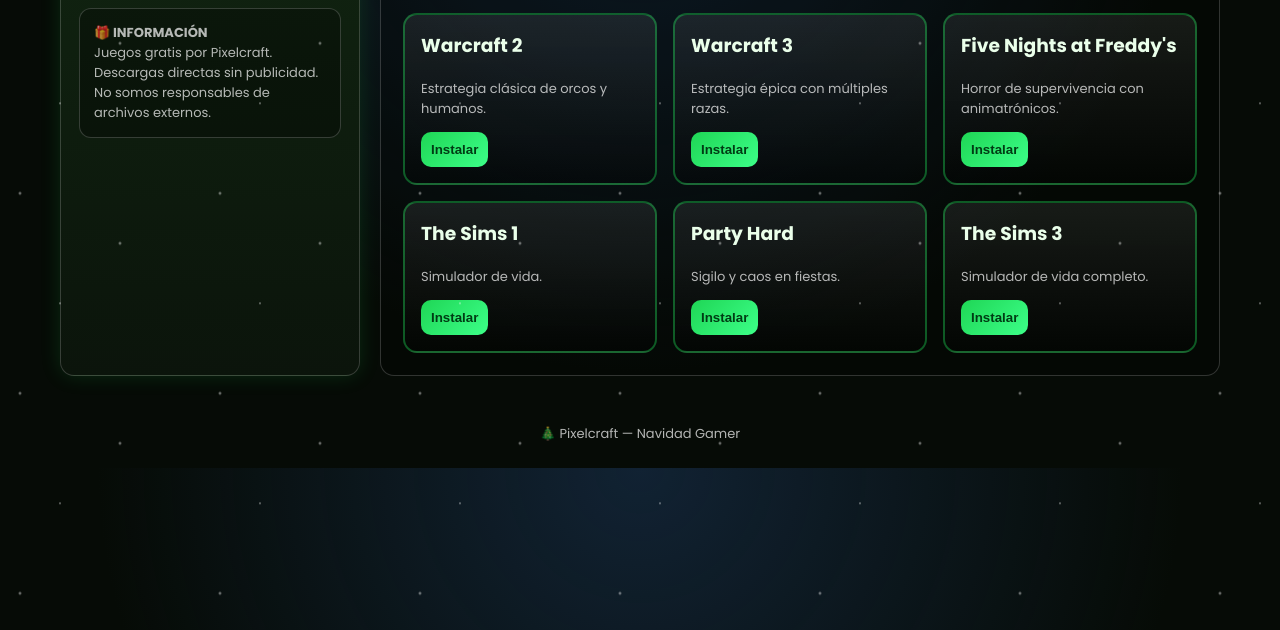
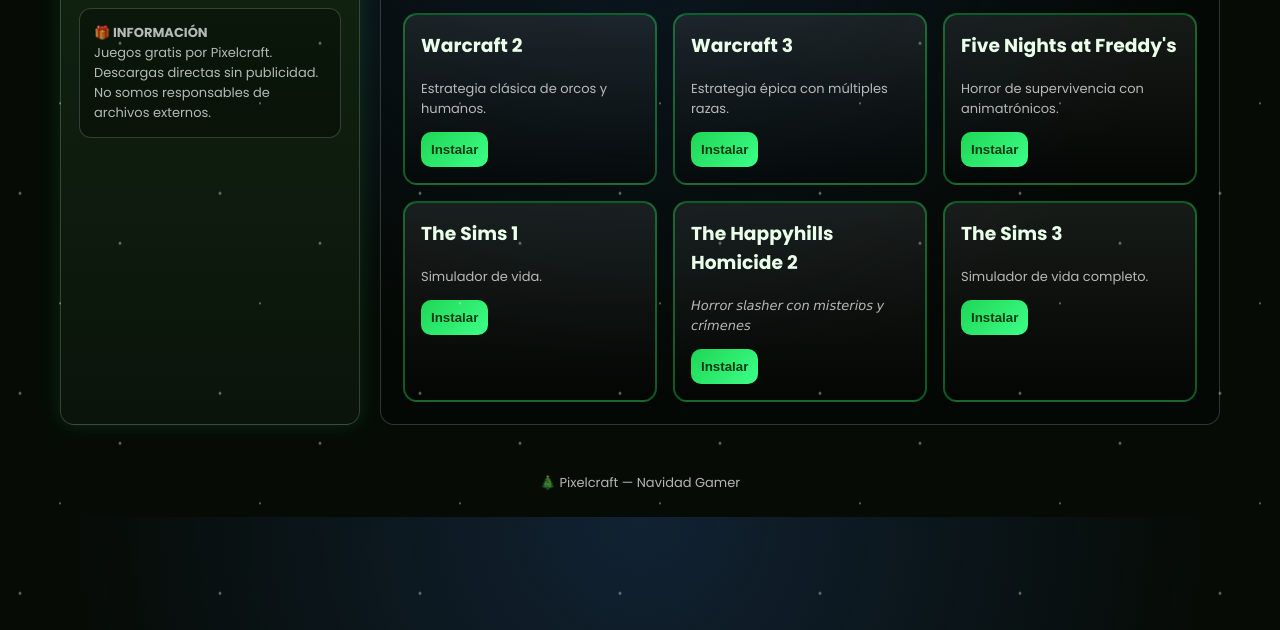
Before and after one commit to Logicraftstudio/Juegos, a plain HTML site: page index.html in a window 1280 px wide. Shown: the part 170-800 px from the top of the page. Drawn offline with Linux system fonts and the light colour scheme.

Commit message:
Update index.html

```diff
--- a/index.html
+++ b/index.html
@@ -227,8 +227,8 @@ Haz clic en instalar para descargar el juego.
   </div>
 
   <div class="game-card">
-    <h3>Party Hard</h3>
-    <p>Sigilo y caos en fiestas.</p>
+    <h3>The Happyhills Homicide 2</h3>
+    <p>𝘏𝘰𝘳𝘳𝘰𝘳 𝘴𝘭𝘢𝘴𝘩𝘦𝘳 𝘤𝘰𝘯 𝘮𝘪𝘴𝘵𝘦𝘳𝘪𝘰𝘴 𝘺 𝘤𝘳𝘪́𝘮𝘦𝘯𝘦𝘴</p>
     <a href="LINK_AQUI" target="_blank">
       <button class="install-btn">Instalar</button>
     </a>
```
